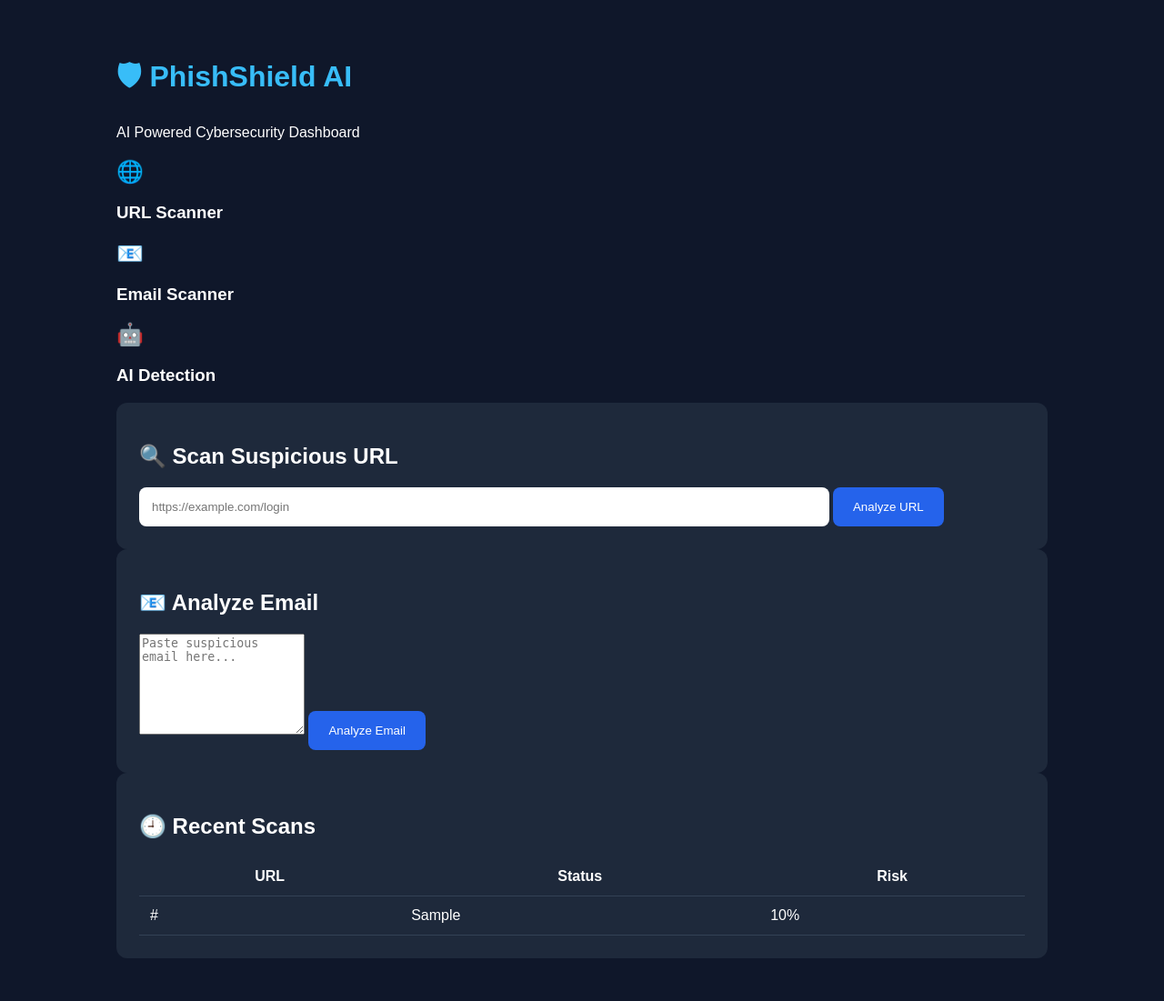
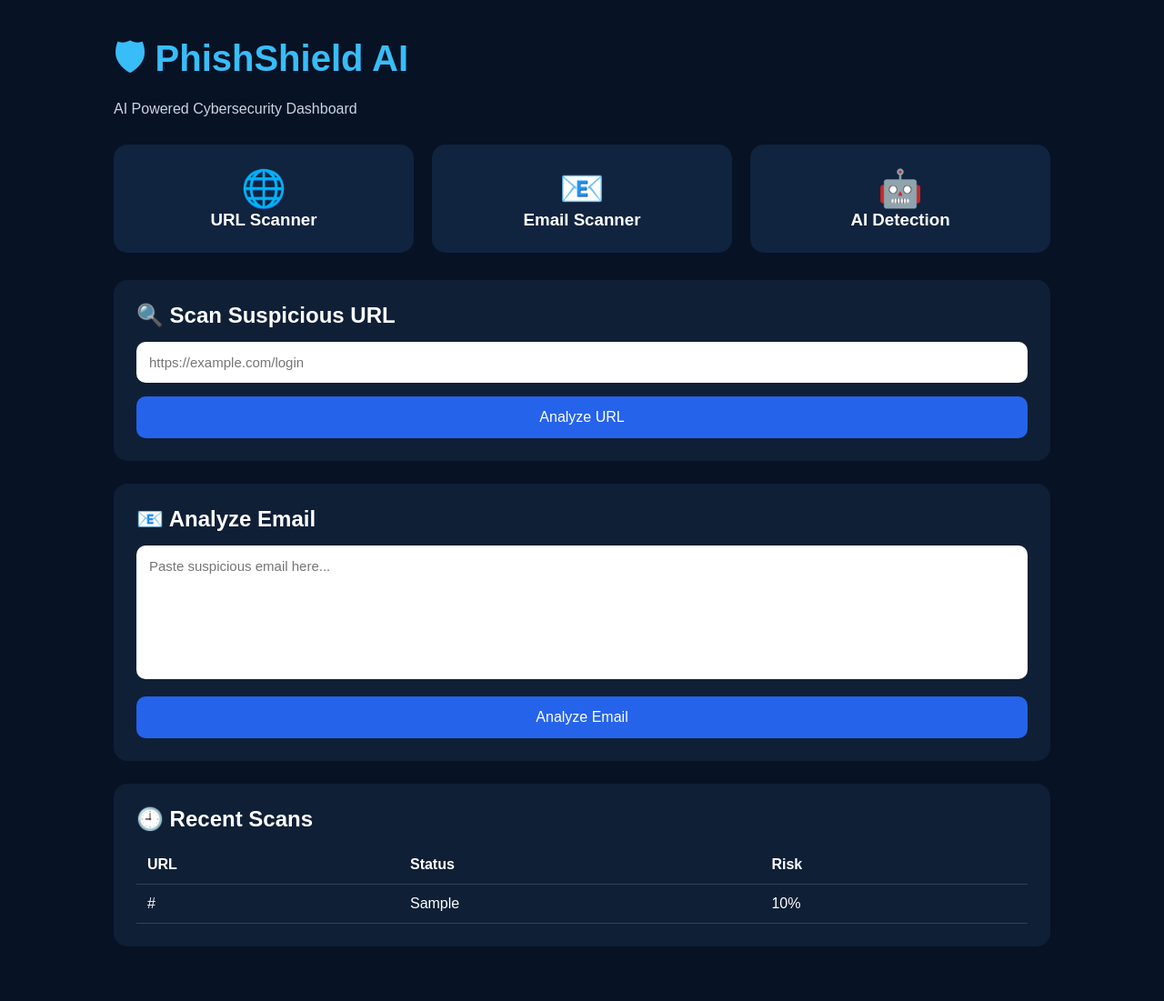
Before and after one commit to Shivani-j-git/PhishShield-AI, a Flask app: page / in a window 1280 px wide. Shown: the whole page at 91% size. Before the commit the page ends 1054 px from the top, so only its background shows below. Run offline with Flask 3, Linux system fonts and the light colour scheme; tables that the repository leaves empty hold one stand-in row (values such as "Sample post").

Commit message:
Refactor CSS styles for improved layout and design

```diff
--- a/static/style.css
+++ b/static/style.css
@@ -1,34 +1,79 @@
+*{
+    margin:0;
+    padding:0;
+    box-sizing:border-box;
+    font-family:Arial;
+}
+
 body{
-    margin:0;
-    font-family:Arial;
-    background:#0f172a;
+    background:#071225;
     color:white;
 }
 
 .container{
-    width:80%;
+    width:90%;
+    max-width:1100px;
     margin:auto;
-    padding:40px;
+    padding:35px;
 }
 
 h1{
     color:#38bdf8;
+    font-size:40px;
 }
 
-input{
-    width:75%;
+.subtitle{
+    color:#cbd5e1;
+    margin:8px 0 30px;
+}
+
+.stats{
+    display:flex;
+    gap:20px;
+    margin-bottom:30px;
+}
+
+.box{
+    flex:1;
+    background:#10233f;
+    border-radius:15px;
+    padding:25px;
+    text-align:center;
+}
+
+.box h2{
+    font-size:40px;
+}
+
+.card{
+    background:#0f1f35;
+    border-radius:15px;
+    padding:25px;
+    margin-bottom:25px;
+}
+
+input, textarea{
+    width:100%;
     padding:14px;
-    border-radius:8px;
+    margin:15px 0;
     border:none;
+    border-radius:10px;
+    font-size:15px;
+}
+
+textarea{
+    resize:none;
 }
 
 button{
-    padding:14px 22px;
+    width:100%;
     background:#2563eb;
     color:white;
     border:none;
-    border-radius:8px;
+    padding:14px;
+    border-radius:10px;
     cursor:pointer;
+    font-size:16px;
 }
 
 button:hover{
@@ -37,19 +82,14 @@ button:hover{
 
 table{
     width:100%;
-    margin-top:20px;
     border-collapse:collapse;
+    margin-top:15px;
 }
 
 th,td{
+    border-bottom:1px solid #334155;
     padding:12px;
-    border-bottom:1px solid #334155;
-}
-
-.card{
-    background:#1e293b;
-    padding:25px;
-    border-radius:12px;
+    text-align:left;
 }
 
 .safe{
@@ -59,3 +99,8 @@ th,td{
 .danger{
     color:#ef4444;
 }
+
+a{
+    color:#38bdf8;
+    text-decoration:none;
+}
```
